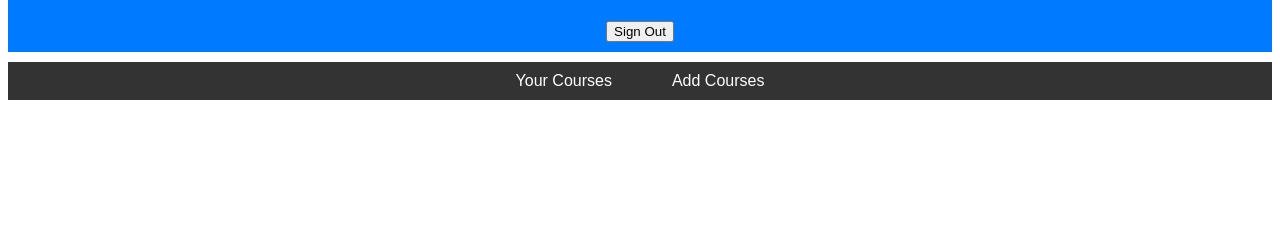
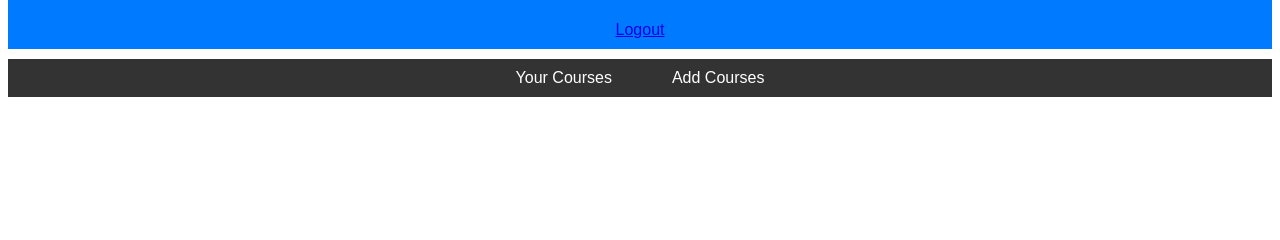
Before and after one commit to lugonzalez126/CSE106Project, a Flask app: template templates/student.html in a window 1280 px wide. Shown: the part 109-349 px from the top of the page. Run offline with Flask 3, Linux system fonts and the light colour scheme; the template is opened without the code that fills it, so the values that code supplies are empty; some libraries are stand-ins or nearby versions.

Commit message:
Update student.html
updated log out button

```diff
--- a/templates/student.html
+++ b/templates/student.html
@@ -8,7 +8,7 @@
     <div class="header">
         <h1>UC Merced</h1>
         <h2>Welcome, Student, {{ user.name }}</h2>
-        <button id="sign-out-button">Sign Out</button>
+        <a href="{{url_for('logout')}}">Logout</a>
     </div>
 
     <div class="tab-container">
```
